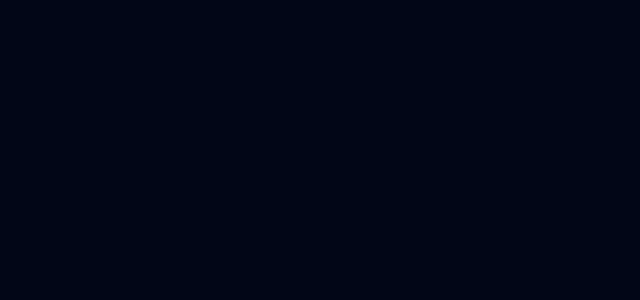
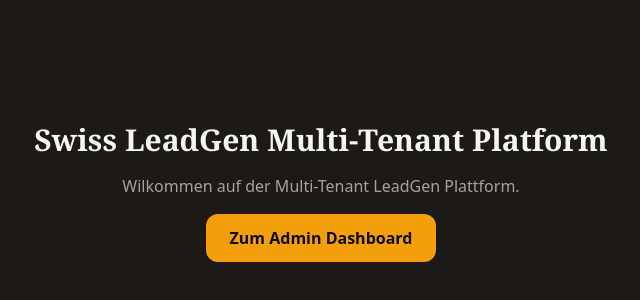
Before and after one commit to tubban1/swiss-leadgen, a Next.js app in the folder multi_tenant_site/: page / in a window 1280 px wide. Before the commit this address had no page. Shown: the part 208-508 px from the top of the page, without its empty margins (319-959 px from the left). Built offline with nearby package versions, Linux system fonts and the light colour scheme.

Commit message:
Replace root redirect with static component to ensure 200 OK status codes on rewritten subdomains

```diff
--- a/multi_tenant_site/src/app/page.tsx
+++ b/multi_tenant_site/src/app/page.tsx
@@ -1,5 +1,15 @@
-import { redirect } from 'next/navigation';
+import React from 'react';
 
 export default function RootPage() {
-  redirect('/admin/dashboard');
+  return (
+    <div className="min-h-screen bg-stone-900 text-stone-100 flex items-center justify-center font-sans">
+      <div className="text-center space-y-4">
+        <h1 className="text-3xl font-bold font-serif">Swiss LeadGen Multi-Tenant Platform</h1>
+        <p className="text-stone-400">Wilkommen auf der Multi-Tenant LeadGen Plattform.</p>
+        <a href="/admin/dashboard" className="inline-block px-6 py-3 bg-amber-500 text-stone-950 font-bold rounded-xl hover:bg-amber-400 transition-colors">
+          Zum Admin Dashboard
+        </a>
+      </div>
+    </div>
+  );
 }
```
